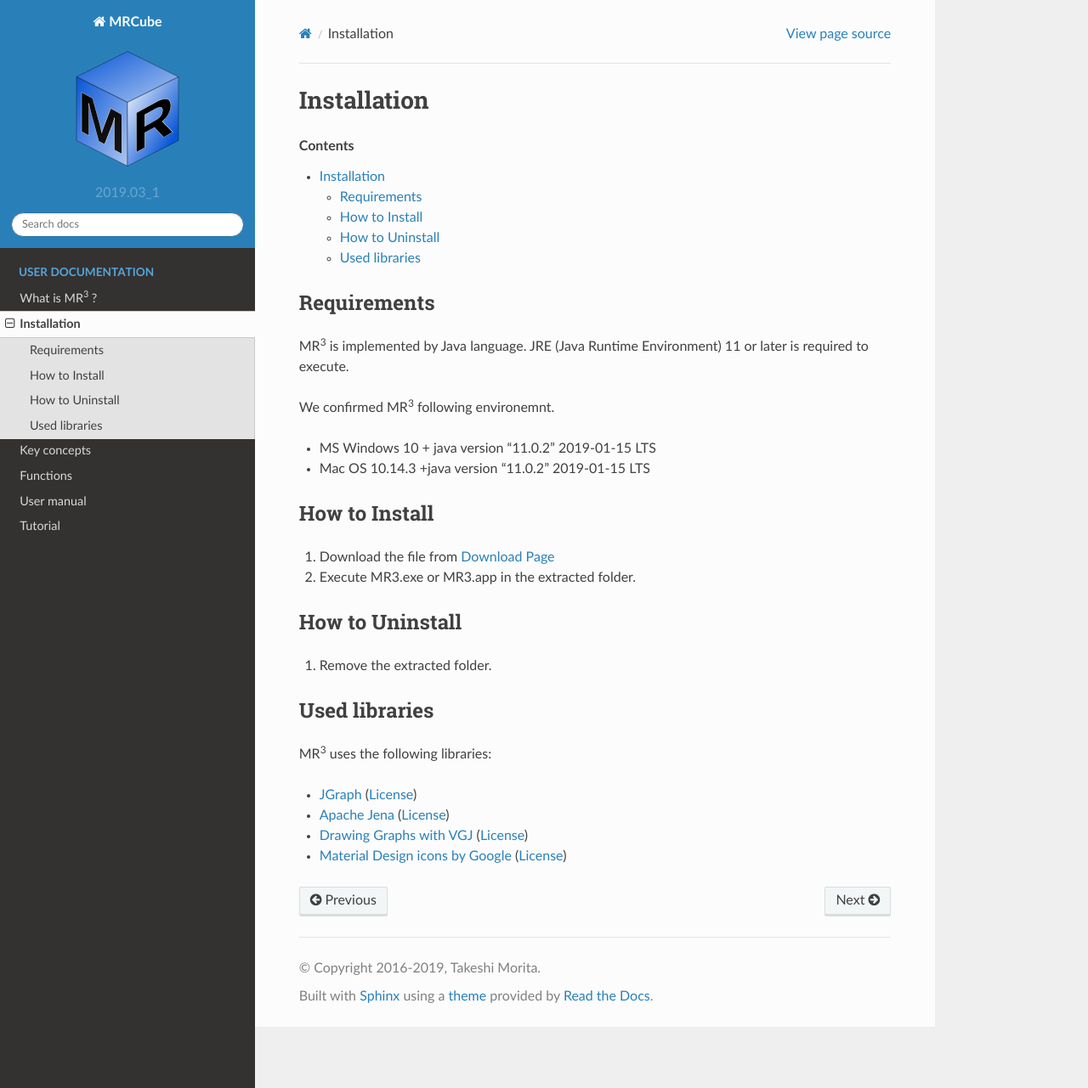
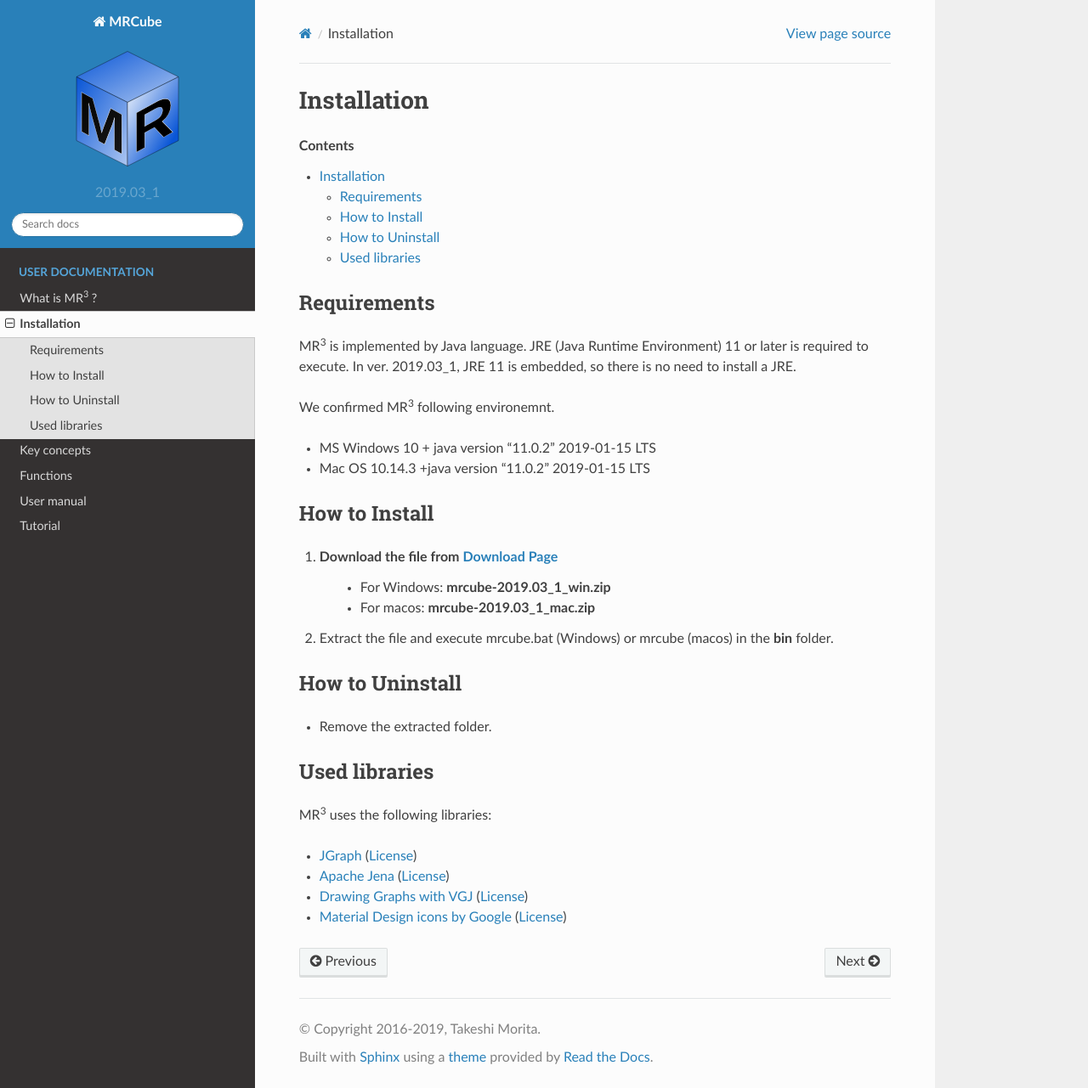
Before and after one commit to mr-3/mrcube-en-docs, a Sphinx documentation site: the page built from docs/source/install.rst, in a window 1280 px wide and 1281 px high. Shown: the whole window at 85% size. Built offline with Sphinx 7.4.7 and the Read the Docs theme 2.0.0, drawn with Linux system fonts in a browser that asks for light colours.

Commit message:
update install page

```diff
--- a/docs/source/install.rst
+++ b/docs/source/install.rst
@@ -7,7 +7,7 @@ Installation
 
 Requirements
 ------------
-MR\ :sup:`3` \ is implemented by Java language. JRE (Java Runtime Environment) 11 or later is required to execute.
+MR\ :sup:`3` \ is implemented by Java language. JRE (Java Runtime Environment) 11 or later is required to execute. In ver. 2019.03_1, JRE 11 is embedded, so there is no need to install a JRE.
 
 We confirmed MR\ :sup:`3` \ following environemnt.
 
@@ -16,12 +16,14 @@ We confirmed MR\ :sup:`3` \ following environemnt.
 
 How to Install
 --------------
-#. Download the file from `Download Page <https://sourceforge.net/projects/mr3/>`_
-#. Execute MR3.exe or MR3.app in the extracted folder.
+#. Download the file from `Download Page <https://sf.net/projects/mr3/>`_
+    * For Windows: **mrcube-2019.03_1_win.zip**
+    * For macos:  **mrcube-2019.03_1_mac.zip**
+#. Extract the file and execute mrcube.bat (Windows) or mrcube (macos) in the **bin** folder.
 
 How to Uninstall
 ----------------
-#. Remove the extracted folder.
+* Remove the extracted folder.
 
 Used libraries
 --------------
```
